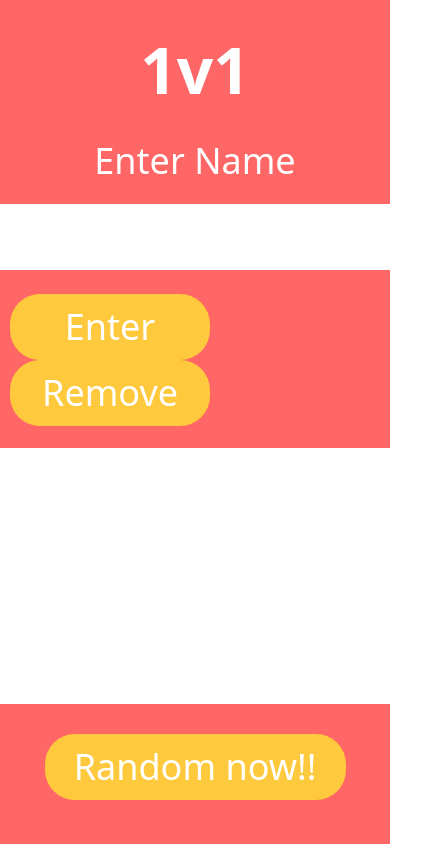
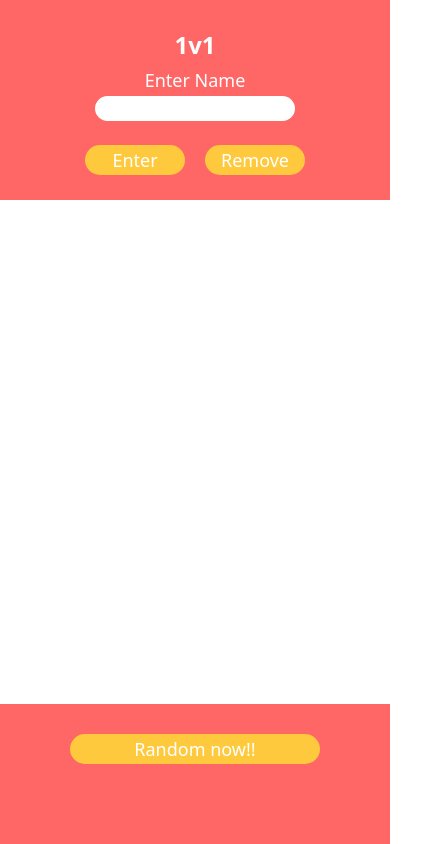
Before and after one commit to BrillChatkul/RP-AT, a React (Create React App) app: page / in a window 390 px wide. Shown: the whole page, 447 px wide, since content can reach past the window. Built offline with nearby package versions, Linux system fonts and the light colour scheme.

Commit message:
changeSizeforMobile/1

```diff
--- a/src/App.css
+++ b/src/App.css
@@ -59,3 +59,7 @@
       transform: none;
   }
 }
+
+@media only screen and (max-width: 600px) {
+
+}
--- a/src/component/Listname.css
+++ b/src/component/Listname.css
@@ -13,4 +13,5 @@
   padding-right: 30px;
   border-radius: 30px;
   color:white;
+
 }
--- a/src/component/Oneverone.css
+++ b/src/component/Oneverone.css
@@ -8,6 +8,16 @@
     flex-direction:column;
     align-items:center;
     justify-content: center;
+
+}
+.Oneverone-topic{
+    color: white;
+    font-size: 64px;
+    font-weight: bold;
+}
+.Oneverone-font{
+    color: white;
+    font-size: 36px;
 }
 .Input-name{
     border-radius: 30px;
@@ -33,9 +43,27 @@
 }
 .Button-random:hover{
     background-color: #fdb500;
-    border-width: 10px;
 }
 .Button-random:active{
+    background-color: #FFC93D;
+}
+
+.Oneverone-button{
+    background-color: #FFC93D;
+    border-radius: 30px;
+    width: 200px;
+    height: 66px;
+    border: none;
+    color: white;
+    font-size: 36px;
+    text-align: center;
+    margin-left: 10px;
+    margin-right: 10px;
+}
+.Oneverone-button:hover{
+    background-color: #fdb500;
+}
+.Oneverone-button:active{
     background-color: #FFC93D;
 }
 @-webkit-keyframes Fadeup{
@@ -58,3 +86,39 @@
         transform: none;
     }
 }
+
+@media only screen and (max-width: 600px){
+    .Container-1v1{
+        height: 200px;
+    }
+    .Oneverone-topic{
+        padding: 1px;
+        margin: 1px;
+        font-size: 24px;
+    }
+    .Oneverone-font{
+        padding: 1px;
+        margin: 1px;
+        font-size: 18px;
+    }
+    .Input-name{
+        width: 200px;
+        height: 25px;
+        font-size: 16px;
+    }
+    .Button-random{
+        border-radius: 30px;
+        width: 250px;
+        height: 30px;
+        font-size: 18px;
+        margin-left: 10px;
+        margin-right: 10px;
+    }
+    .Oneverone-button{
+        width: 100px;
+        height: 30px;
+        font-size: 18px;
+        text-align: center;
+
+    }
+}
--- a/src/component/Oneverone.js
+++ b/src/component/Oneverone.js
@@ -24,13 +24,13 @@ function Oneverone(props) {
   return (
 
         <div className='Container-1v1'>
-          <p style={{color:'white',fontSize:'64px',fontWeight:'bold'}}>1v1</p>
-          <p style={{color:'white',fontSize:'36px'}}>Enter Name</p>
+          <p className='Oneverone-topic'>1v1</p>
+          <p className='Oneverone-font'>Enter Name</p>
           <input className='Input-name' type='text' value={name} onKeyDown={((e)=>{CheckEnter(e)})} maxLength='15' onChange={(e)=>{onChangeName(e)}}></input>
           <br/>
           <div>
-          <button id='buttonRandom' className='Button-random' style={{width:'200px',textAlign:'center'}} onClick={(e)=>{SentName(e)}}>Enter</button>
-          <button className='Button-random' style={{width:'200px',textAlign:'center'}} onClick={(e)=>{removeAR()}}>Remove</button></div>
+          <button id='buttonRandom' className='Oneverone-button' onClick={(e)=>{SentName(e)}}>Enter</button>
+          <button className='Oneverone-button' onClick={(e)=>{removeAR()}}>Remove</button></div>
           {/* {name != ''?<p>{name}</p>:null} */}
         </div>
 
--- a/src/component/Resultpage.js
+++ b/src/component/Resultpage.js
@@ -14,7 +14,7 @@ function Resultpage(props){
                 </div>
                 <br/>
                 <div>
-                    <button className='Button-random' onClick={()=>{NewRandom()}}>New Random</button>
+                    <button className='Button-random' onClick={()=>{NewRandom()}}>New random</button>
                     <button className='Button-random' onClick={()=>{endPage(false)}}>Close</button>
                 </div>
             </div>
```
